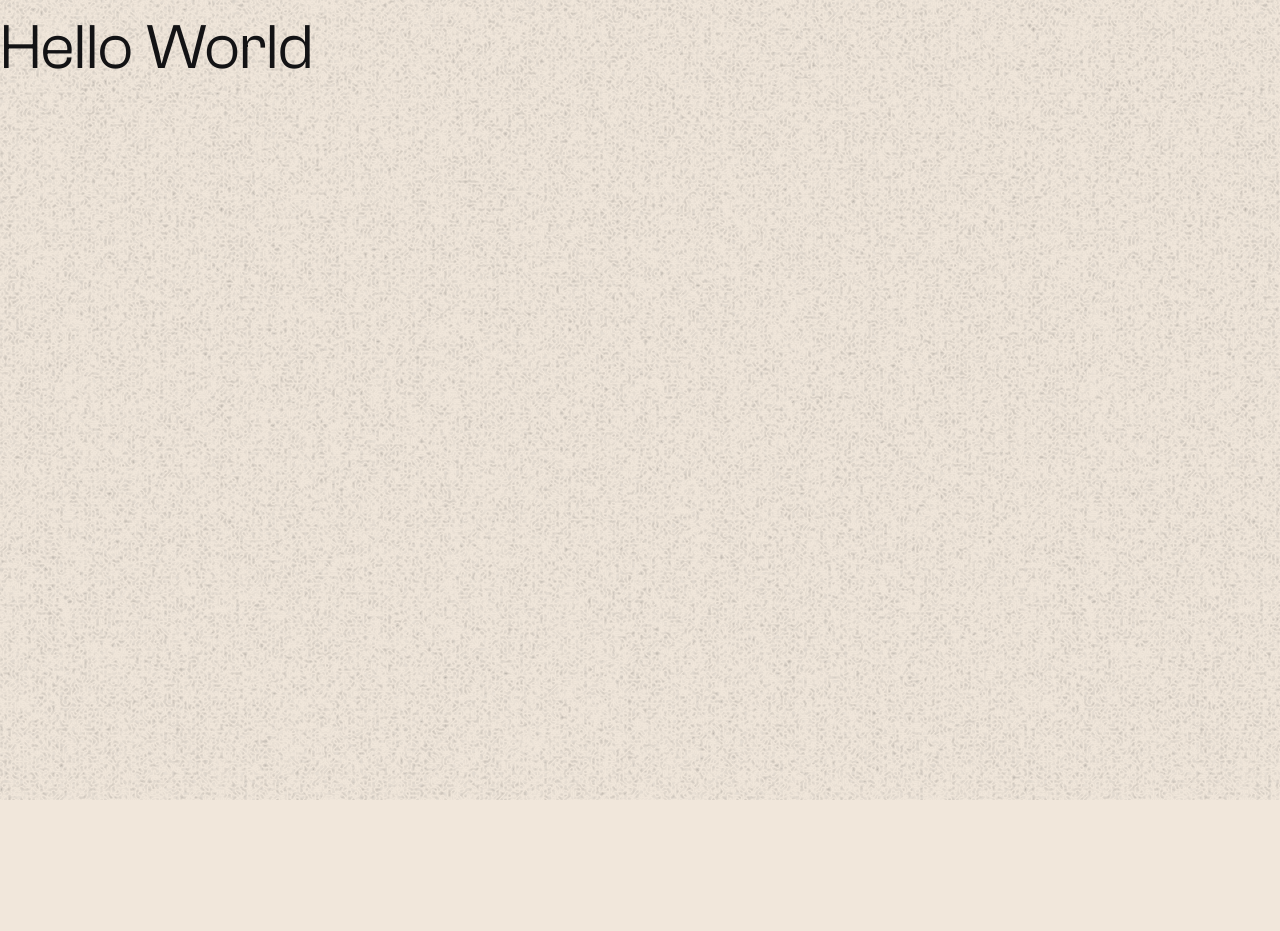
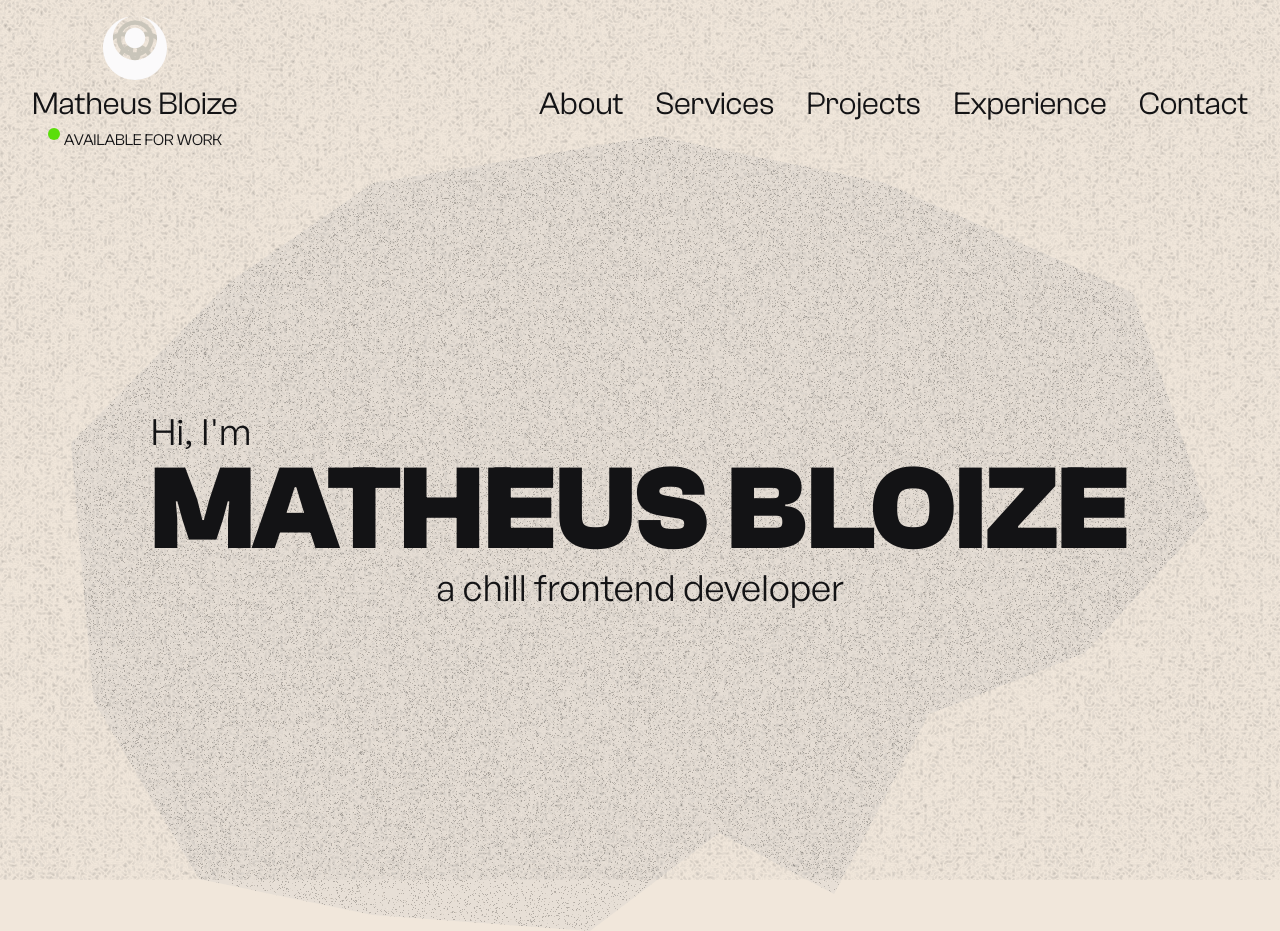
Before and after one commit to matheusbloize/portfolio, a Next.js app: page / in a window 1280 px wide. Before the commit the page ends 800 px from the top, so only its background shows below. Built offline with nearby package versions, Linux system fonts and the light colour scheme.

Commit message:
feat: hero section finished and header started

```diff
--- a/src/app/page.tsx
+++ b/src/app/page.tsx
@@ -1,8 +1,14 @@
+import Header from "@/components/Header";
+import Hero from "@/components/Hero";
+
 const Home = () => {
   return (
-    <main>
-      <h1 className="text-64">Hello World</h1>
-    </main>
+    <>
+      <Header />
+      <main className="flex flex-col justify-center items-center w-full h-full pt-40">
+        <Hero />
+      </main>
+    </>
   );
 };
 
--- /dev/null
+++ b/src/components/Header.tsx
@@ -0,0 +1,28 @@
+import Image from "next/image";
+import Link from "next/link";
+
+import logo from "@/assets/images/logo.svg";
+
+const Header = () => {
+  return (
+    <header className="hidden lg:flex justify-between items-end w-[95%] mt-4 mx-auto">
+      <section className="flex flex-col items-center">
+        <Image src={logo} alt="Matheus Bloize's Logo." width={64} height={64} />
+        <span className="md:text-32">Matheus Bloize</span>
+        <section className="flex gap-1">
+          <div className="w-3 h-3 bg-mb-green rounded-full"></div>
+          <p className="uppercase md:text-16">Available For Work</p>
+        </section>
+      </section>
+      <nav className="flex gap-8 my-6 md:text-32">
+        <Link href={"#about"}>About</Link>
+        <Link href={"#services"}>Services</Link>
+        <Link href={"#projects"}>Projects</Link>
+        <Link href={"#experience"}>Experience</Link>
+        <Link href={"#contact"}>Contact</Link>
+      </nav>
+    </header>
+  );
+};
+
+export default Header;
--- /dev/null
+++ b/src/components/Hero.tsx
@@ -0,0 +1,31 @@
+import Image from "next/image";
+
+import brain from "@/assets/images/brain.svg";
+
+const Hero = () => {
+  return (
+    <section className="relative flex flex-col items-center justify-center w-full px-4 md:px-0">
+      <Image
+        // className="absolute -z-10 [transform:translate(0,3%);]"
+        className="absolute -z-10 [transform:translate(0,1.5em);]"
+        src={brain}
+        alt="Brain Shape."
+        width={1138}
+        height={795}
+      />
+      <section className="flex flex-col">
+        <p className="font-general text-20 leading-1em text-center sm:text-start md:text-36">
+          Hi, I&apos;m
+        </p>
+        <h1 className="font-bold uppercase text-64 leading-1em text-center sm:text-start md:text-94 lg:text-120">
+          Matheus Bloize
+        </h1>
+        <p className="font-general text-center text-20 leading-1em md:text-36">
+          a chill frontend developer
+        </p>
+      </section>
+    </section>
+  );
+};
+
+export default Hero;
--- a/tailwind.config.ts
+++ b/tailwind.config.ts
@@ -24,7 +24,9 @@ const config: Config = {
       },
       fontSize: {
         128: "8em",
+        120: "7.5em",
         96: "6em",
+        94: "5.875em",
         64: "4em",
         48: "3em",
         36: "2.25em",
@@ -35,6 +37,9 @@ const config: Config = {
         14: "0.875em",
         12: "0.75em",
       },
+      lineHeight: {
+        "1em": "1em",
+      },
     },
   },
   plugins: [],
```
